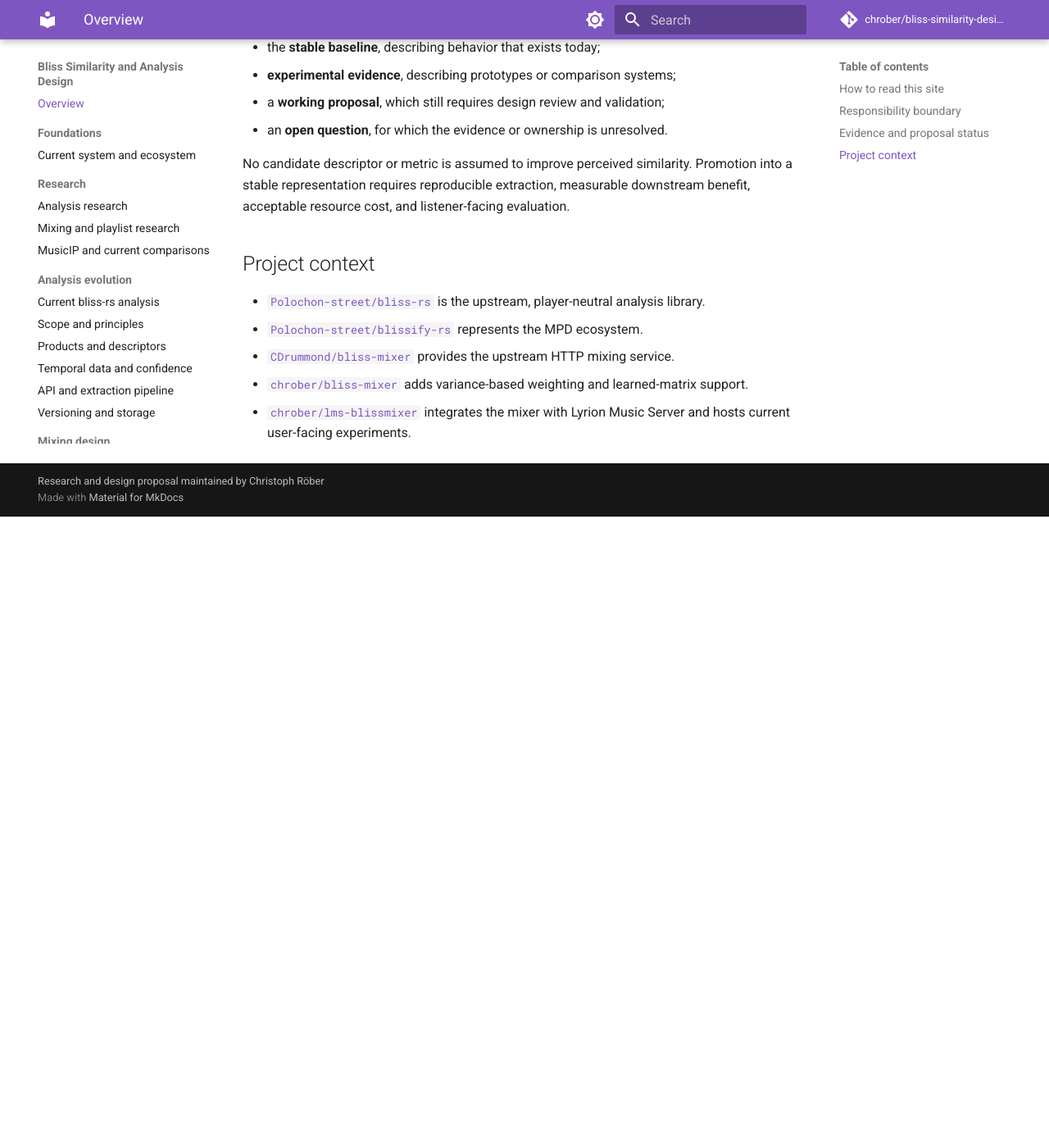
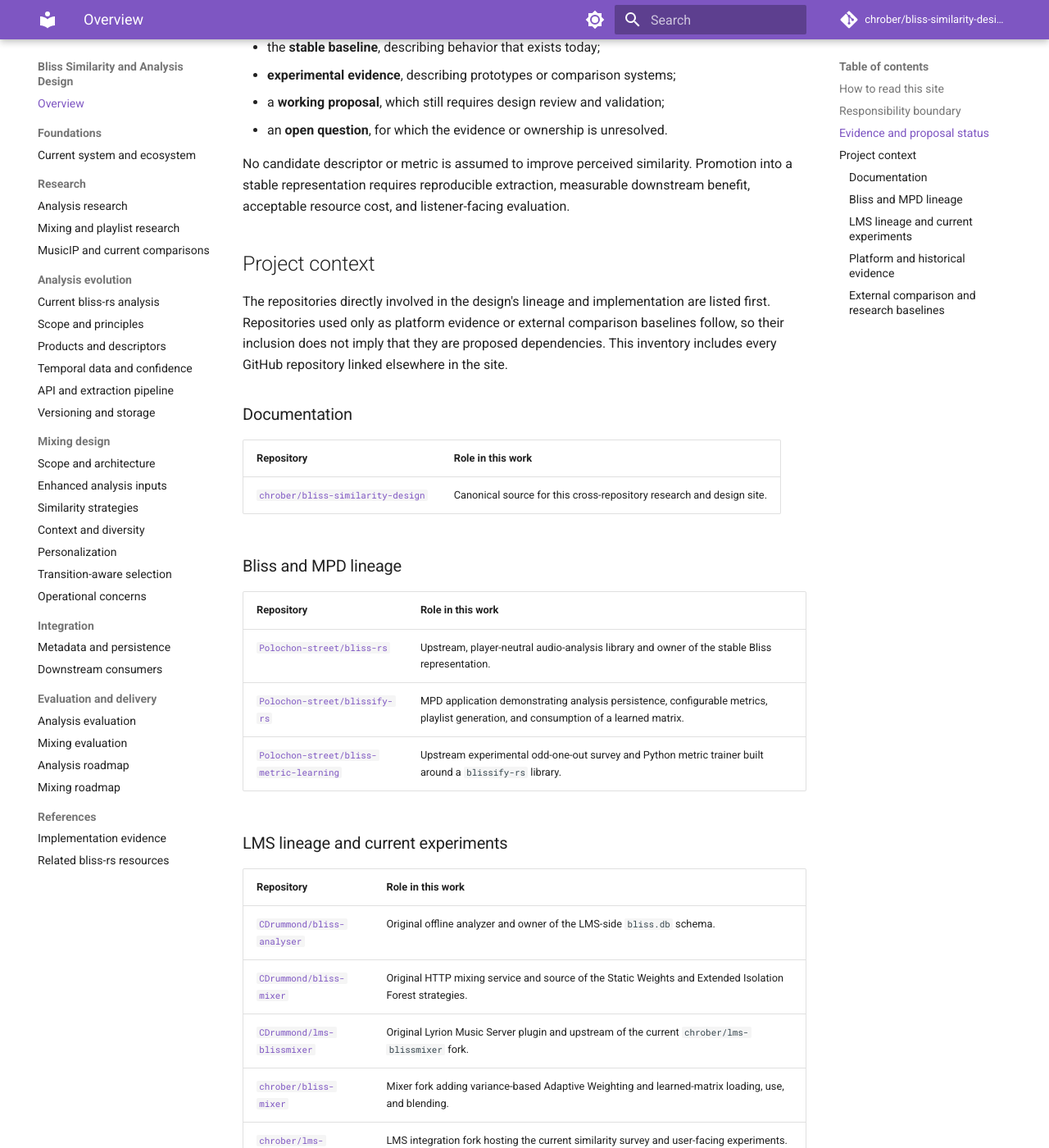
Before and after one commit to chrober/bliss-similarity-design, an MkDocs documentation site: the page built from docs/index.md, in a window 1280 px wide and 1400 px high, scrolled down 1543 px. Shown: the whole window at 82% size. Built offline with MkDocs 1.6.1 and Material for MkDocs 9.7.7, drawn with Linux system fonts in a browser that asks for light colours; comment, search, counter and statistics services are not loaded; before the commit the page ends 2173 px from its top, so only the background shows below that; some of the changed text lies outside the part shown.

Commit message:
docs: complete project repository context

```diff
--- a/docs/index.md
+++ b/docs/index.md
@@ -65,8 +65,47 @@
 
 ## Project context
 
-- [`Polochon-street/bliss-rs`](https://github.com/Polochon-street/bliss-rs) is the upstream, player-neutral analysis library.
-- [`Polochon-street/blissify-rs`](https://github.com/Polochon-street/blissify-rs) represents the MPD ecosystem.
-- [`CDrummond/bliss-mixer`](https://github.com/CDrummond/bliss-mixer) provides the upstream HTTP mixing service.
-- [`chrober/bliss-mixer`](https://github.com/chrober/bliss-mixer) adds variance-based weighting and learned-matrix support.
-- [`chrober/lms-blissmixer`](https://github.com/chrober/lms-blissmixer) integrates the mixer with Lyrion Music Server and hosts current user-facing experiments.
+The repositories directly involved in the design's lineage and implementation
+are listed first. Repositories used only as platform evidence or external
+comparison baselines follow, so their inclusion does not imply that they are
+proposed dependencies. This inventory includes every GitHub repository linked
+elsewhere in the site.
+
+### Documentation
+
+| Repository | Role in this work |
+|---|---|
+| [`chrober/bliss-similarity-design`](https://github.com/chrober/bliss-similarity-design) | Canonical source for this cross-repository research and design site. |
+
+### Bliss and MPD lineage
+
+| Repository | Role in this work |
+|---|---|
+| [`Polochon-street/bliss-rs`](https://github.com/Polochon-street/bliss-rs) | Upstream, player-neutral audio-analysis library and owner of the stable Bliss representation. |
+| [`Polochon-street/blissify-rs`](https://github.com/Polochon-street/blissify-rs) | MPD application demonstrating analysis persistence, configurable metrics, playlist generation, and consumption of a learned matrix. |
+| [`Polochon-street/bliss-metric-learning`](https://github.com/Polochon-street/bliss-metric-learning) | Upstream experimental odd-one-out survey and Python metric trainer built around a `blissify-rs` library. |
+
+### LMS lineage and current experiments
+
+| Repository | Role in this work |
+|---|---|
+| [`CDrummond/bliss-analyser`](https://github.com/CDrummond/bliss-analyser) | Original offline analyzer and owner of the LMS-side `bliss.db` schema. |
+| [`CDrummond/bliss-mixer`](https://github.com/CDrummond/bliss-mixer) | Original HTTP mixing service and source of the Static Weights and Extended Isolation Forest strategies. |
+| [`CDrummond/lms-blissmixer`](https://github.com/CDrummond/lms-blissmixer) | Original Lyrion Music Server plugin and upstream of the current `chrober/lms-blissmixer` fork. |
+| [`chrober/bliss-mixer`](https://github.com/chrober/bliss-mixer) | Mixer fork adding variance-based Adaptive Weighting and learned-matrix loading, use, and blending. |
+| [`chrober/lms-blissmixer`](https://github.com/chrober/lms-blissmixer) | LMS integration fork hosting the current similarity survey and user-facing experiments. |
+| [`chrober/bliss-learner`](https://github.com/chrober/bliss-learner) | Experimental Rust port of the `bliss-metric-learning` training workflow, adapted to the LMS survey and consumed by the mixer fork. |
+
+### Platform and historical evidence
+
+| Repository | Role in this work |
+|---|---|
+| [`LMS-Community/slimserver`](https://github.com/LMS-Community/slimserver) | Lyrion Music Server source and preserved MusicMagic/MusicIP plugin behavior used as historical implementation evidence. |
+
+### External comparison and research baselines
+
+| Repository | Role in this work |
+|---|---|
+| [`NeptuneHub/AudioMuse-AI`](https://github.com/NeptuneHub/AudioMuse-AI) | Current self-hosted end-to-end comparison system with sonic analysis, similarity, clustering, paths, and LMS/Lyrion integration. |
+| [`MTG/essentia`](https://github.com/MTG/essentia) | Broad audio-analysis and model-inference framework used as a descriptor and representation baseline. |
+| [`jordipons/musicnn`](https://github.com/jordipons/musicnn) | Pretrained music-tagging and feature-extraction models used as a learned-representation baseline. |
```
